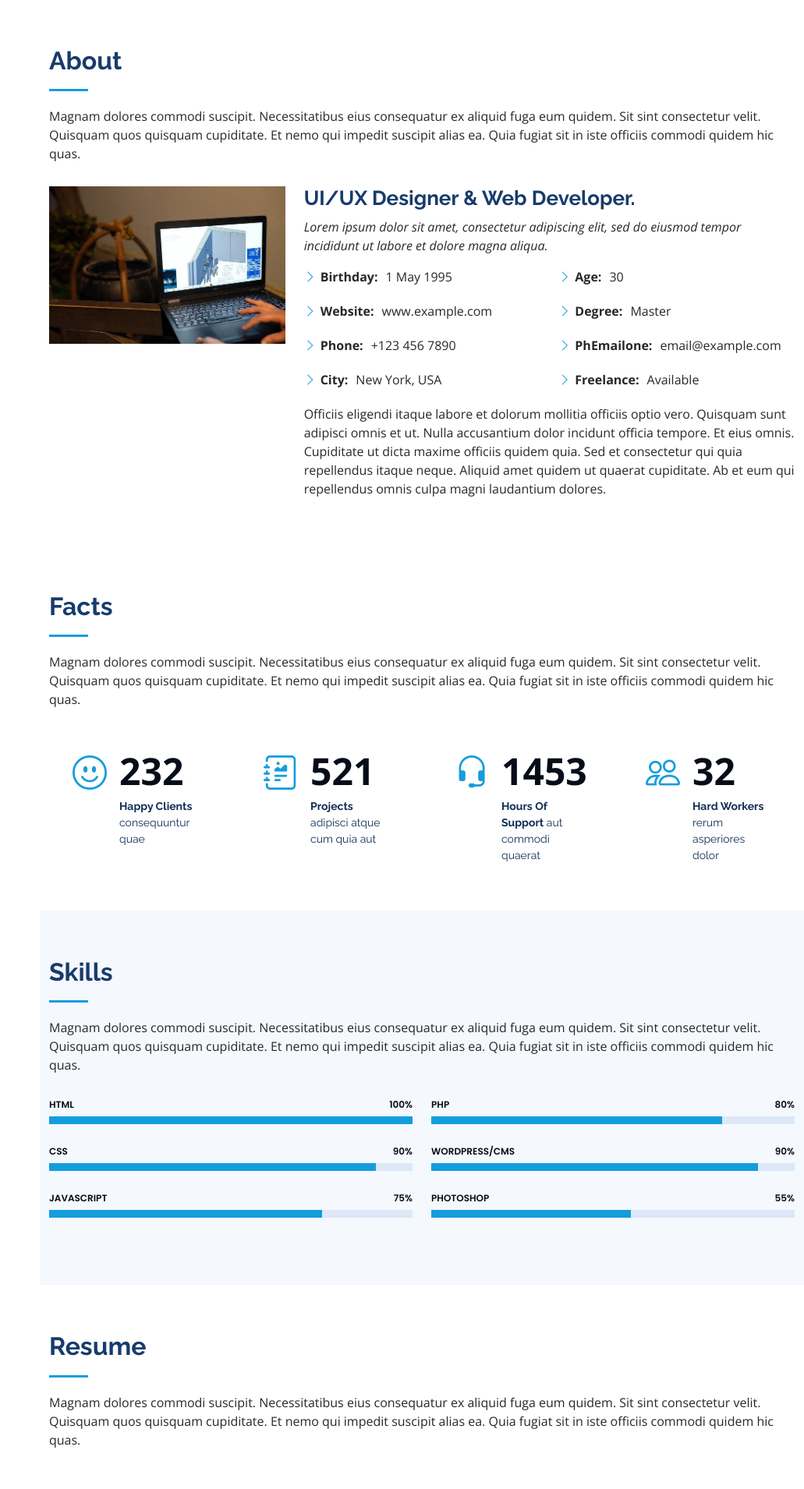
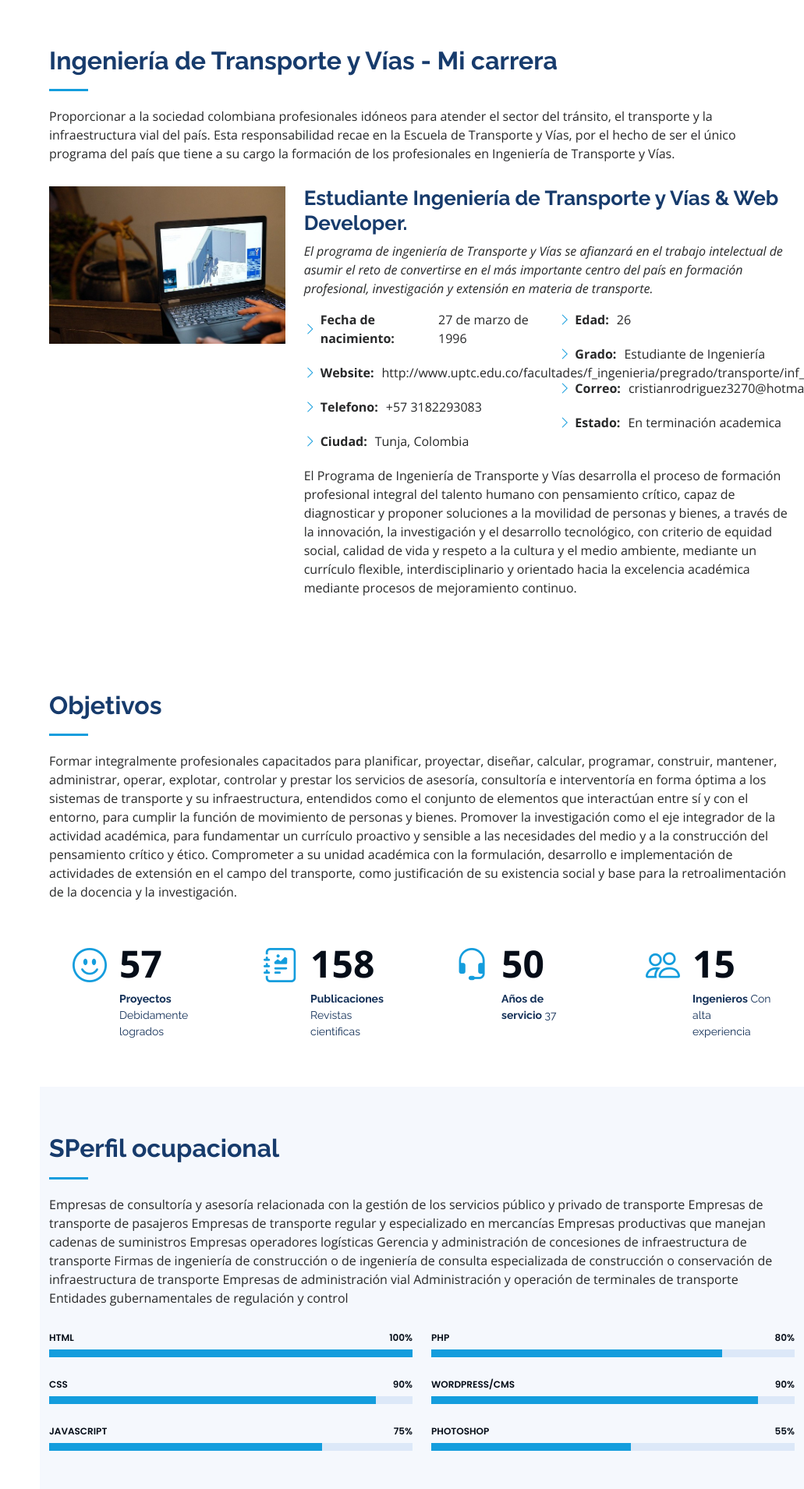
Before and after one commit to Nico3270/Tesis, a Flask app: page /portafolio in a window 1280 px wide. Shown: the part 801-2711 px from the top of the page at 78% size, without its empty margins (249-1280 px from the left). Run offline with Flask 2, Linux system fonts and the light colour scheme; parts of the project's set-up code (start-up, migrations or seed data) failed here and were passed over; some libraries are stand-ins or nearby versions.

Commit message:
Modificando portafolio

```diff
--- a/templates/portafolio.html
+++ b/templates/portafolio.html
@@ -148,12 +148,14 @@
       <section id="about" class="about">
         <div class="container">
           <div class="section-title">
-            <h2>About</h2>
+            <h2>Ingeniería de Transporte y Vías - Mi carrera</h2>
             <p>
-              Magnam dolores commodi suscipit. Necessitatibus eius consequatur
-              ex aliquid fuga eum quidem. Sit sint consectetur velit. Quisquam
-              quos quisquam cupiditate. Et nemo qui impedit suscipit alias ea.
-              Quia fugiat sit in iste officiis commodi quidem hic quas.
+              Proporcionar a la sociedad colombiana profesionales idóneos para
+              atender el sector del tránsito, el transporte y la infraestructura
+              vial del país. Esta responsabilidad recae en la Escuela de
+              Transporte y Vías, por el hecho de ser el único programa del país
+              que tiene a su cargo la formación de los profesionales en
+              Ingeniería de Transporte y Vías.
             </p>
           </div>
 
@@ -166,62 +168,74 @@
               />
             </div>
             <div class="col-lg-8 pt-4 pt-lg-0 content" data-aos="fade-left">
-              <h3>UI/UX Designer &amp; Web Developer.</h3>
+              <h3>
+                Estudiante Ingeniería de Transporte y Vías &amp; Web Developer.
+              </h3>
               <p class="fst-italic">
-                Lorem ipsum dolor sit amet, consectetur adipiscing elit, sed do
-                eiusmod tempor incididunt ut labore et dolore magna aliqua.
+                El programa de ingeniería de Transporte y Vías se afianzará en
+                el trabajo intelectual de asumir el reto de convertirse en el
+                más importante centro del país en formación profesional,
+                investigación y extensión en materia de transporte.
               </p>
               <div class="row">
                 <div class="col-lg-6">
                   <ul>
                     <li>
                       <i class="bi bi-chevron-right"></i>
-                      <strong>Birthday:</strong> <span>1 May 1995</span>
+                      <strong>Fecha de nacimiento:</strong>
+                      <span>27 de marzo de 1996</span>
                     </li>
                     <li>
                       <i class="bi bi-chevron-right"></i>
-                      <strong>Website:</strong> <span>www.example.com</span>
+                      <strong>Website:</strong>
+                      <span
+                        >http://www.uptc.edu.co/facultades/f_ingenieria/pregrado/transporte/inf_general/</span
+                      >
                     </li>
                     <li>
                       <i class="bi bi-chevron-right"></i>
-                      <strong>Phone:</strong> <span>+123 456 7890</span>
+                      <strong>Telefono:</strong> <span>+57 3182293083</span>
                     </li>
                     <li>
                       <i class="bi bi-chevron-right"></i>
-                      <strong>City:</strong> <span>New York, USA</span>
+                      <strong>Ciudad:</strong> <span>Tunja, Colombia</span>
                     </li>
                   </ul>
                 </div>
                 <div class="col-lg-6">
                   <ul>
                     <li>
-                      <i class="bi bi-chevron-right"></i> <strong>Age:</strong>
-                      <span>30</span>
+                      <i class="bi bi-chevron-right"></i> <strong>Edad:</strong>
+                      <span>26</span>
                     </li>
                     <li>
                       <i class="bi bi-chevron-right"></i>
-                      <strong>Degree:</strong> <span>Master</span>
+                      <strong>Grado:</strong>
+                      <span>Estudiante de Ingeniería</span>
                     </li>
                     <li>
                       <i class="bi bi-chevron-right"></i>
-                      <strong>PhEmailone:</strong>
-                      <span>email@example.com</span>
+                      <strong>Correo:</strong>
+                      <span>cristianrodriguez3270@hotmail.com</span>
                     </li>
                     <li>
                       <i class="bi bi-chevron-right"></i>
-                      <strong>Freelance:</strong> <span>Available</span>
+                      <strong>Estado:</strong>
+                      <span>En terminación academica</span>
                     </li>
                   </ul>
                 </div>
               </div>
               <p>
-                Officiis eligendi itaque labore et dolorum mollitia officiis
-                optio vero. Quisquam sunt adipisci omnis et ut. Nulla
-                accusantium dolor incidunt officia tempore. Et eius omnis.
-                Cupiditate ut dicta maxime officiis quidem quia. Sed et
-                consectetur qui quia repellendus itaque neque. Aliquid amet
-                quidem ut quaerat cupiditate. Ab et eum qui repellendus omnis
-                culpa magni laudantium dolores.
+                El Programa de Ingeniería de Transporte y Vías desarrolla el
+                proceso de formación profesional integral del talento humano con
+                pensamiento crítico, capaz de diagnosticar y proponer soluciones
+                a la movilidad de personas y bienes, a través de la innovación,
+                la investigación y el desarrollo tecnológico, con criterio de
+                equidad social, calidad de vida y respeto a la cultura y el
+                medio ambiente, mediante un currículo flexible,
+                interdisciplinario y orientado hacia la excelencia académica
+                mediante procesos de mejoramiento continuo.
               </p>
             </div>
           </div>
@@ -233,12 +247,23 @@
       <section id="facts" class="facts">
         <div class="container">
           <div class="section-title">
-            <h2>Facts</h2>
+            <h2>Objetivos</h2>
             <p>
-              Magnam dolores commodi suscipit. Necessitatibus eius consequatur
-              ex aliquid fuga eum quidem. Sit sint consectetur velit. Quisquam
-              quos quisquam cupiditate. Et nemo qui impedit suscipit alias ea.
-              Quia fugiat sit in iste officiis commodi quidem hic quas.
+              Formar integralmente profesionales capacitados para planificar,
+              proyectar, diseñar, calcular, programar, construir, mantener,
+              administrar, operar, explotar, controlar y prestar los servicios
+              de asesoría, consultoría e interventoría en forma óptima a los
+              sistemas de transporte y su infraestructura, entendidos como el
+              conjunto de elementos que interactúan entre sí y con el entorno,
+              para cumplir la función de movimiento de personas y bienes.
+              Promover la investigación como el eje integrador de la actividad
+              académica, para fundamentar un currículo proactivo y sensible a
+              las necesidades del medio y a la construcción del pensamiento
+              crítico y ético. Comprometer a su unidad académica con la
+              formulación, desarrollo e implementación de actividades de
+              extensión en el campo del transporte, como justificación de su
+              existencia social y base para la retroalimentación de la docencia
+              y la investigación.
             </p>
           </div>
 
@@ -251,11 +276,11 @@
                 <i class="bi bi-emoji-smile"></i>
                 <span
                   data-purecounter-start="0"
-                  data-purecounter-end="232"
+                  data-purecounter-end="57"
                   data-purecounter-duration="1"
                   class="purecounter"
                 ></span>
-                <p><strong>Happy Clients</strong> consequuntur quae</p>
+                <p><strong>Proyectos</strong> Debidamente logrados</p>
               </div>
             </div>
 
@@ -268,11 +293,11 @@
                 <i class="bi bi-journal-richtext"></i>
                 <span
                   data-purecounter-start="0"
-                  data-purecounter-end="521"
+                  data-purecounter-end="158"
                   data-purecounter-duration="1"
                   class="purecounter"
                 ></span>
-                <p><strong>Projects</strong> adipisci atque cum quia aut</p>
+                <p><strong>Publicaciones</strong> Revistas cientificas</p>
               </div>
             </div>
 
@@ -285,11 +310,11 @@
                 <i class="bi bi-headset"></i>
                 <span
                   data-purecounter-start="0"
-                  data-purecounter-end="1453"
+                  data-purecounter-end="50"
                   data-purecounter-duration="1"
                   class="purecounter"
                 ></span>
-                <p><strong>Hours Of Support</strong> aut commodi quaerat</p>
+                <p><strong>Años de servicio</strong> 37</p>
               </div>
             </div>
 
@@ -302,11 +327,11 @@
                 <i class="bi bi-people"></i>
                 <span
                   data-purecounter-start="0"
-                  data-purecounter-end="32"
+                  data-purecounter-end="15"
                   data-purecounter-duration="1"
                   class="purecounter"
                 ></span>
-                <p><strong>Hard Workers</strong> rerum asperiores dolor</p>
+                <p><strong>Ingenieros</strong> Con alta experiencia</p>
               </div>
             </div>
           </div>
@@ -318,12 +343,19 @@
       <section id="skills" class="skills section-bg">
         <div class="container">
           <div class="section-title">
-            <h2>Skills</h2>
+            <h2>SPerfil ocupacional</h2>
             <p>
-              Magnam dolores commodi suscipit. Necessitatibus eius consequatur
-              ex aliquid fuga eum quidem. Sit sint consectetur velit. Quisquam
-              quos quisquam cupiditate. Et nemo qui impedit suscipit alias ea.
-              Quia fugiat sit in iste officiis commodi quidem hic quas.
+              Empresas de consultoría y asesoría relacionada con la gestión de
+              los servicios público y privado de transporte Empresas de
+              transporte de pasajeros Empresas de transporte regular y
+              especializado en mercancías Empresas productivas que manejan
+              cadenas de suministros Empresas operadores logísticas Gerencia y
+              administración de concesiones de infraestructura de transporte
+              Firmas de ingeniería de construcción o de ingeniería de consulta
+              especializada de construcción o conservación de infraestructura de
+              transporte Empresas de administración vial Administración y
+              operación de terminales de transporte Entidades gubernamentales de
+              regulación y control
             </p>
           </div>
 
```
